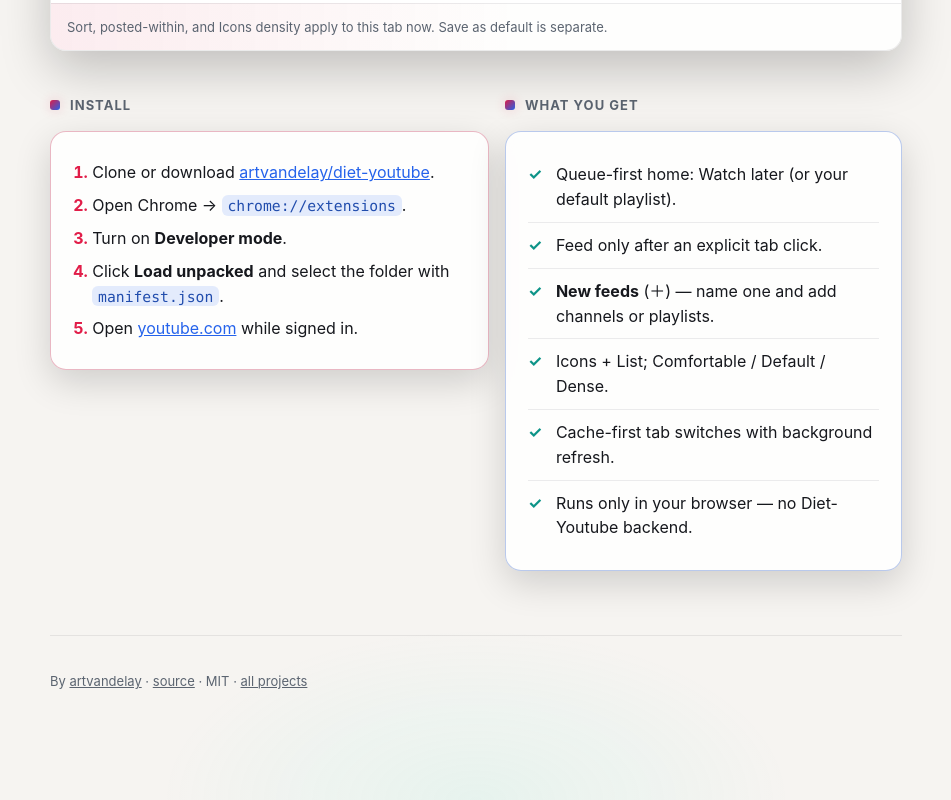
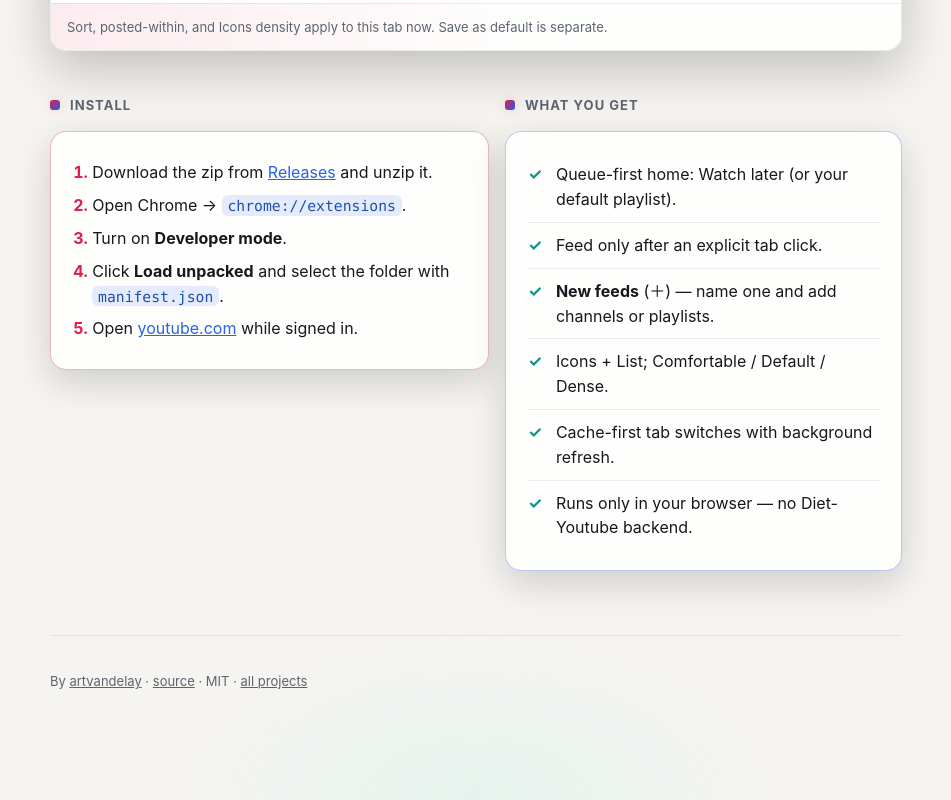
Before and after one commit to artvandelay/diet-youtube, a browser extension: page docs/index.html in a window 1280 px wide. Shown: the part 1887-2687 px from the top of the page, without its empty margins (164-1115 px from the left). Drawn offline with Linux system fonts and the light colour scheme.

Commit message:
Add non-coder install and uninstall instructions
Point everyday users at the GitHub release zip and chrome://extensions
Load unpacked flow, plus a clear Remove path.

```diff
--- a/docs/index.html
+++ b/docs/index.html
@@ -210,7 +210,7 @@
       <h2>Install</h2>
       <div class="card install">
         <ol class="install">
-          <li>Clone or download <a href="https://github.com/artvandelay/diet-youtube">artvandelay/diet-youtube</a>.</li>
+          <li>Download the zip from <a href="https://github.com/artvandelay/diet-youtube/releases/latest">Releases</a> and unzip it.</li>
           <li>Open Chrome → <code>chrome://extensions</code>.</li>
           <li>Turn on <strong>Developer mode</strong>.</li>
           <li>Click <strong>Load unpacked</strong> and select the folder with <code>manifest.json</code>.</li>
```
Also changed, not shown: README.md.
